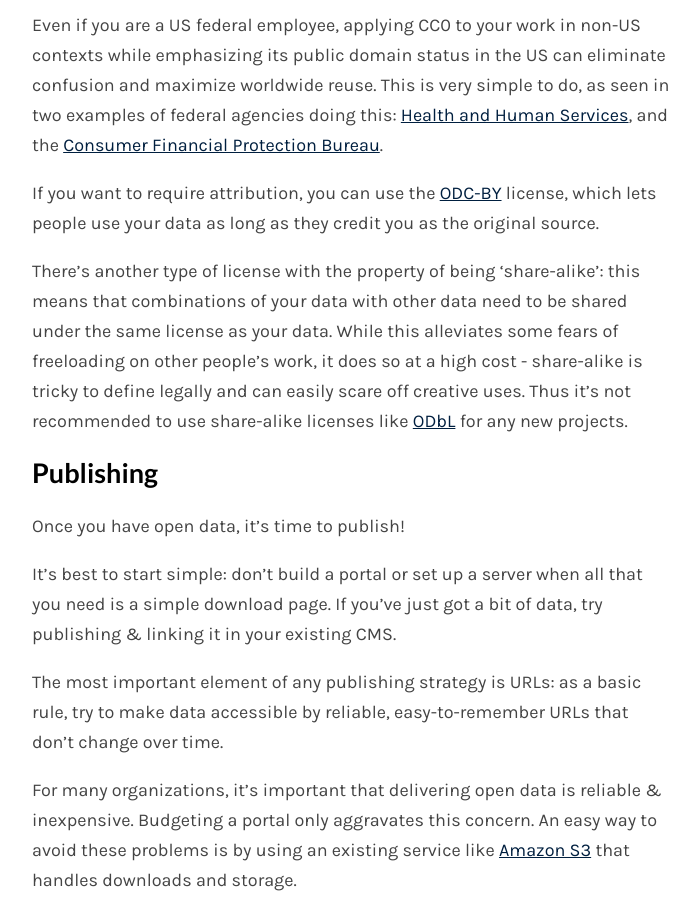
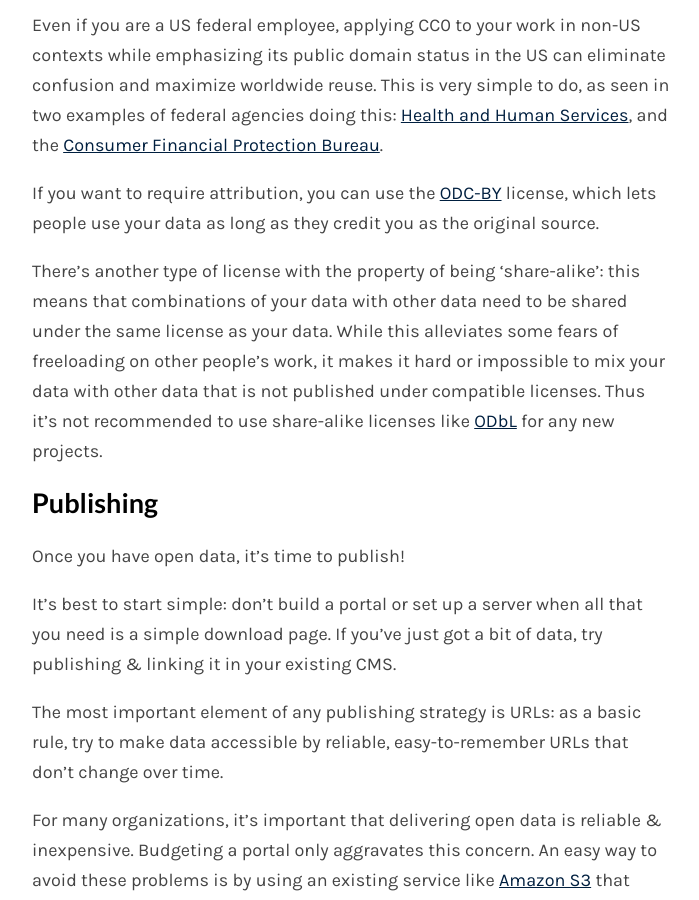
Before and after one commit to tmcw/simpleopendata, a Jekyll site: the page built from index.md, in a window 1280 px wide and 900 px high, scrolled down 2524 px. Shown: the whole window, without its empty margins (288-987 px from the left). Built offline with Jekyll 4.4.1, drawn with Linux system fonts in a browser that asks for light colours; Markdown is read by kramdown in place of the engine named in the settings.

Commit message:
State why exactly share like is a bad idea

```diff
--- a/index.md
+++ b/index.md
@@ -60,7 +60,7 @@ Even if you are a US federal employee, applying CC0 to your work in non-US conte
 
 If you want to require attribution, you can use the [ODC-BY](http://opendatacommons.org/licenses/by/summary/) license, which lets people use your data as long as they credit you as the original source.
 
-There's another type of license with the property of being 'share-alike': this means that combinations of your data with other data need to be shared under the same license as your data. While this alleviates some fears of freeloading on other people's work, it does so at a high cost - share-alike is tricky to define legally and can easily scare off creative uses. Thus it's not recommended to use share-alike licenses like [ODbL](http://opendatacommons.org/licenses/odbl/) for any new projects.
+There's another type of license with the property of being 'share-alike': this means that combinations of your data with other data need to be shared under the same license as your data. While this alleviates some fears of freeloading on other people's work, it makes it hard or impossible to mix your data with other data that is not published under compatible licenses. Thus it's not recommended to use share-alike licenses like [ODbL](http://opendatacommons.org/licenses/odbl/) for any new projects.
 
 ## Publishing
 
```
